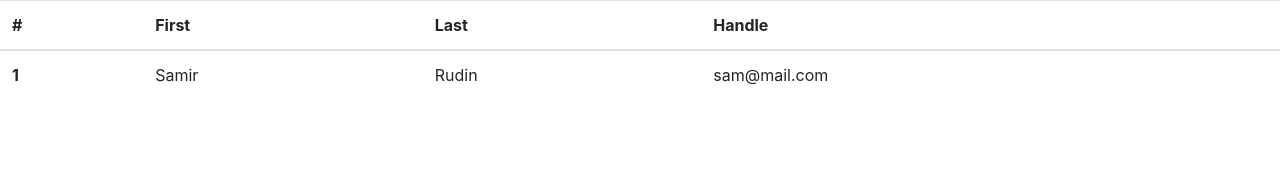
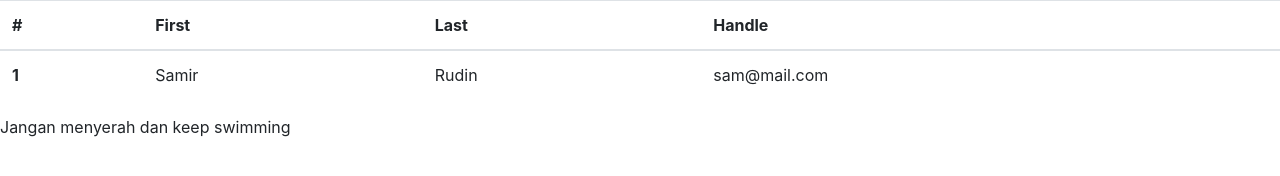
Before and after one commit to latihan-git-flow/gitf-flow, a plain HTML site: page client/index.html in a window 1280 px wide. Drawn offline with nearby package versions, Linux system fonts and the light colour scheme.

Commit message:
tambah paragraph

```diff
--- a/client/index.html
+++ b/client/index.html
@@ -25,5 +25,7 @@
           </tr>
         </tbody>
       </table>
+
+      <p>Jangan menyerah dan keep swimming</p>
 </body>
 </html>
```
